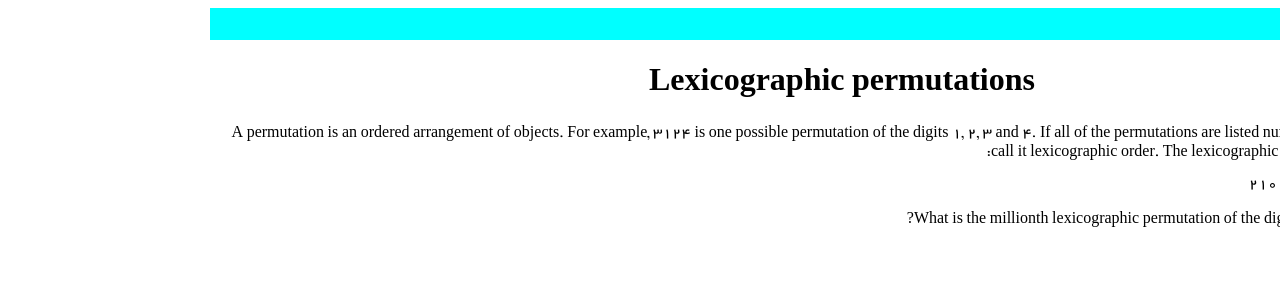
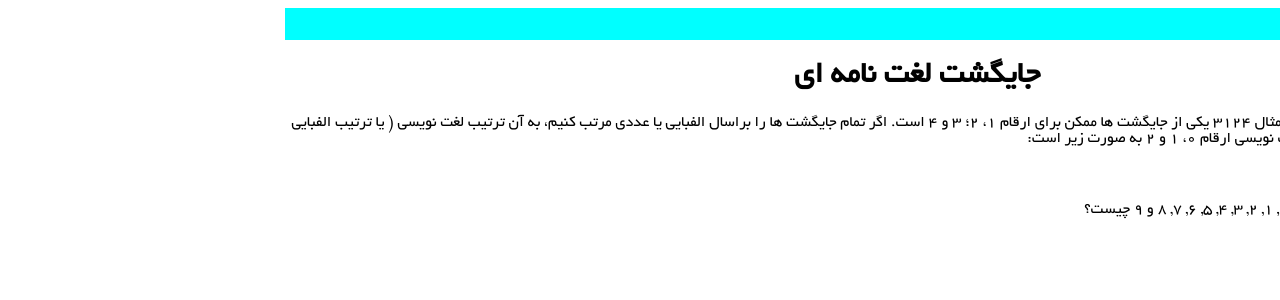
Before and after one commit to shaazzz/FarsiCP, a Jekyll site: the page built from PE/24/statement.md, in a window 1280 px wide. Shown: the top 300 px of the page. Built offline with Jekyll 4.4.1, drawn with Linux system fonts in a browser that asks for light colours; formulas are drawn with MathJax 3.

Commit message:
Update statement.md

```diff
--- a/PE/24/statement.md
+++ b/PE/24/statement.md
@@ -1,12 +1,12 @@
 ---
 layout: problem
 difficulty: 5
-title: "Lexicographic permutations"
+title: "جایگشت لغت نامه ای"
 problemId: 24
 answer: 2783915460
 ---
-A permutation is an ordered arrangement of objects. For example, 3124 is one possible permutation of the digits 1, 2, 3 and 4. If all of the permutations are listed numerically or alphabetically, we call it lexicographic order. The lexicographic permutations of 0, 1 and 2 are:
+جایگشت یک آرایش مرتب از اشیا است. برای مثال 3124 یکی از جایگشت ها ممکن برای ارقام 1، 2؛ 3 و 4 است. اگر تمام جایگشت ها را براسال الفبایی یا عددی مرتب کنیم، به آن ترتیب لغت نویسی ( یا ترتیب الفبایی یا لغت نامه ای) میگوییم. برای مثال ترتیب لغت نویسی ارقام 0، 1 و 2 به صورت زیر است:
 
-012   021   102   120   201   210
+$012 ,  021,   102   ,120,   201,   210 $
 
-What is the millionth lexicographic permutation of the digits 0, 1, 2, 3, 4, 5, 6, 7, 8 and 9?
+یک میلیونمین جایگشت لغت نامه ای از ارقام 0, 1, 2, 3, 4, 5, 6, 7, 8  و 9 چیست؟
```
